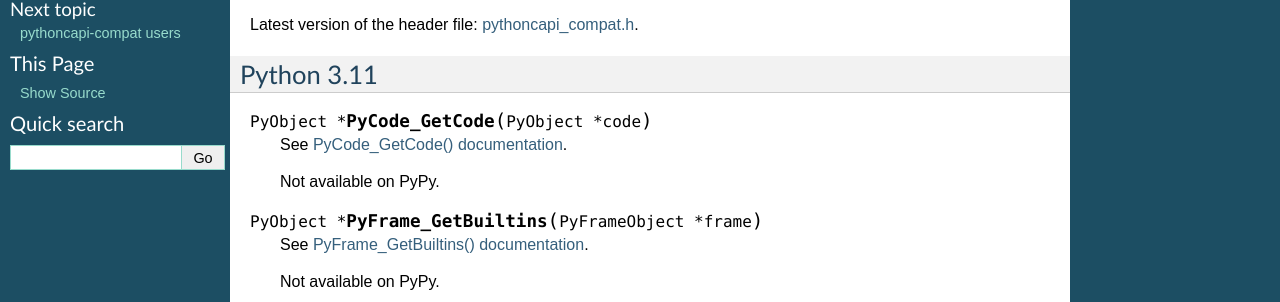
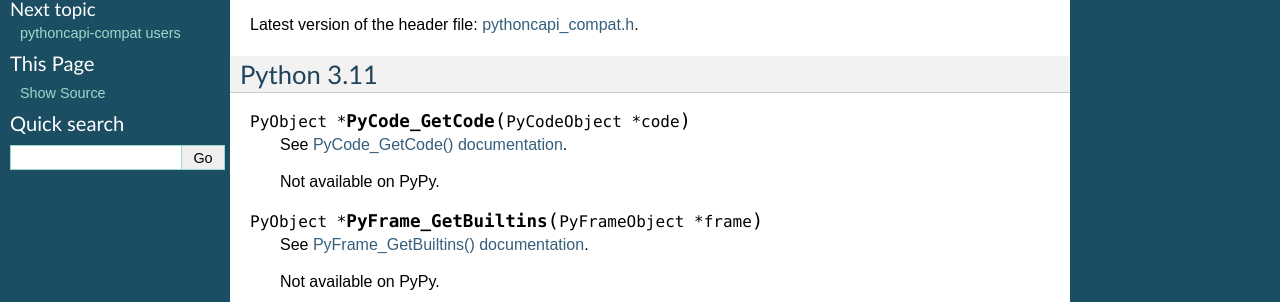
Before and after one commit to python/pythoncapi-compat, a Sphinx documentation site: the page built from docs/api.rst, in a window 1280 px wide and 900 px high. Shown: the part 347-649 px from the top of the window. Built offline with Sphinx 7.4.7, drawn with Linux system fonts in a browser that asks for light colours.

Commit message:
Fix PyCode_GetCode() doc

```diff
--- a/docs/api.rst
+++ b/docs/api.rst
@@ -27,7 +27,7 @@
 Python 3.11
 -----------
 
-.. c:function:: PyObject* PyCode_GetCode(PyObject *code)
+.. c:function:: PyObject* PyCode_GetCode(PyCodeObject *code)
 
    See `PyCode_GetCode() documentation <https://docs.python.org/dev/c-api/code.html#c.PyCode_GetCode>`__.
 
```
